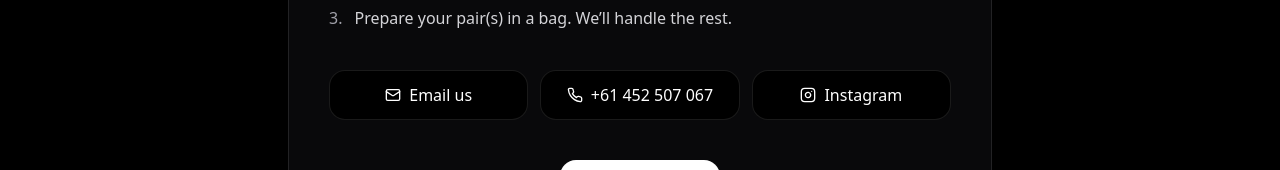
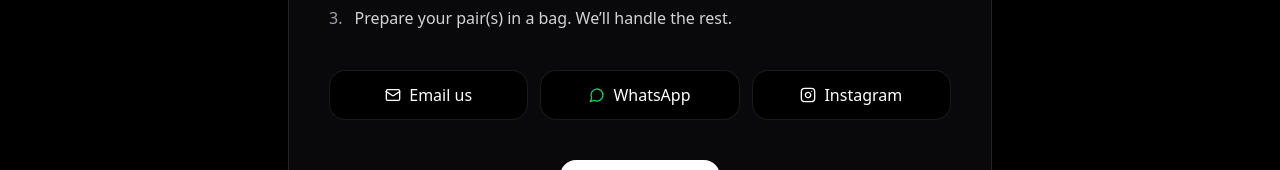
Before and after one commit to unlacesneakers/unlace-site, a Next.js app: page /thank-you in a window 1280 px wide. Shown: the part 480-650 px from the top of the page. Built offline with nearby package versions, Linux system fonts and the light colour scheme.

Commit message:
Update thank-you.tsx

```diff
--- a/pages/thank-you.tsx
+++ b/pages/thank-you.tsx
@@ -3,7 +3,7 @@ import React from "react";
 import Head from "next/head";
 import Link from "next/link";
 import Header from "../components/Header";
-import { CheckCircle2, Mail, Phone, Instagram } from "lucide-react";
+import { CheckCircle2, Mail, MessageCircle, Instagram } from "lucide-react";
 
 export default function ThankYou() {
   return (
@@ -58,13 +58,16 @@ export default function ThankYou() {
                 <Mail className="h-4 w-4" />
                 Email us
               </a>
-              <a
-                href="tel:+61452507067"
-                className="inline-flex items-center justify-center gap-2 rounded-2xl border border-white/10 bg-black px-4 py-3 hover:border-white/30"
-              >
-                <Phone className="h-4 w-4" />
-                +61 452 507 067
-              </a>
+            <a
+  href="https://wa.me/61452507067?text=Hi%20UNLACE%21%20I%27ve%20just%20submitted%20a%20booking%20and%20would%20like%20to%20send%20photos%20of%20my%20sneakers%20for%20assessment."
+  target="_blank"
+  rel="noopener noreferrer"
+  className="inline-flex items-center justify-center gap-2 rounded-2xl border border-white/10 bg-black px-4 py-3 hover:border-green-500 transition-colors"
+>
+  <MessageCircle className="h-4 w-4 text-green-500" />
+  WhatsApp
+</a>
+
               <a
                 href="https://www.instagram.com/unlacesneakers/#"
                 target="_blank"
```
